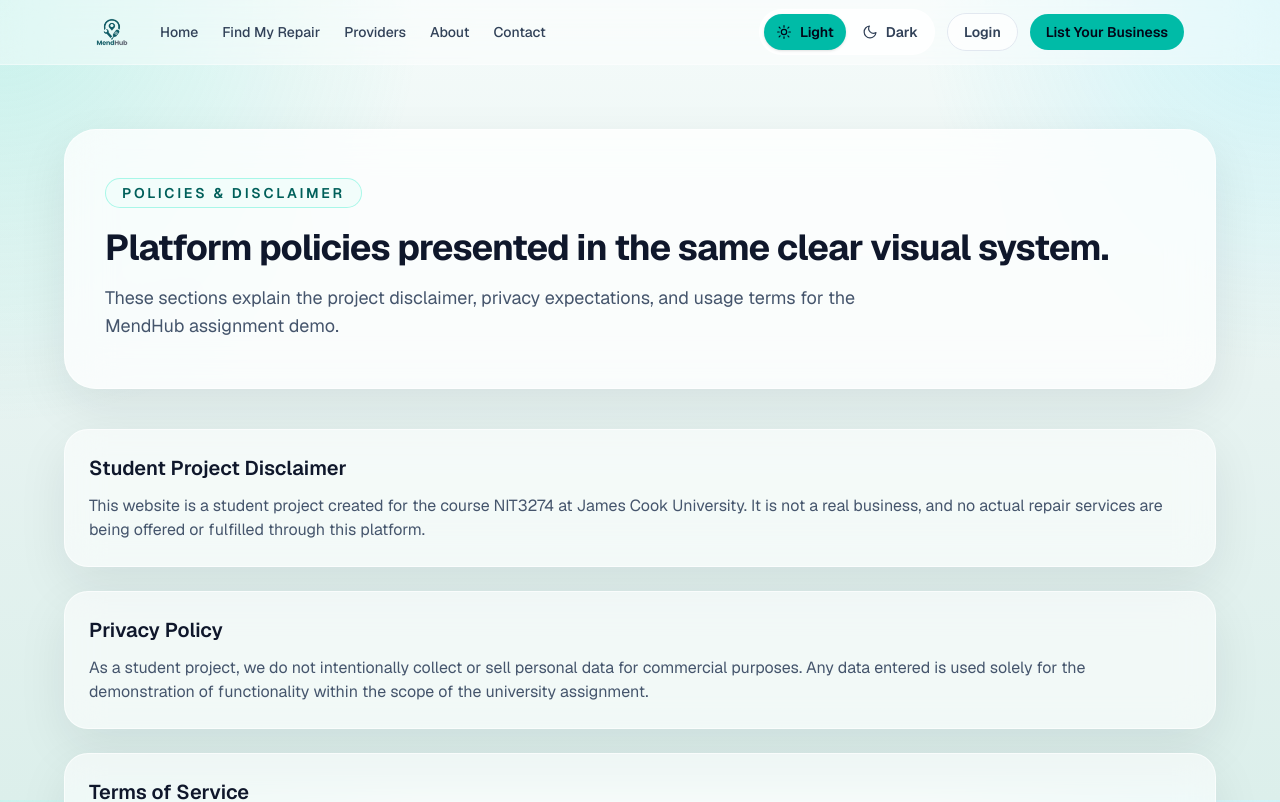
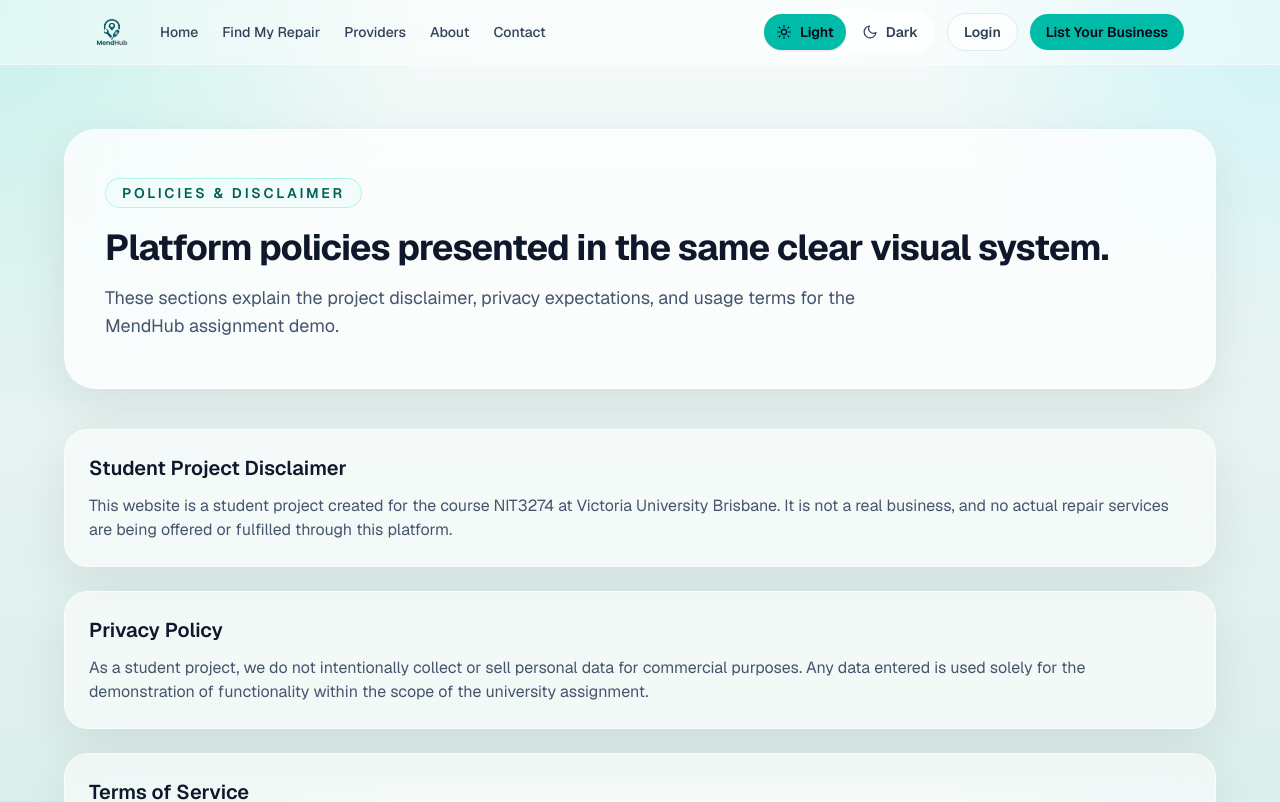
Before and after one commit to Aryasuwegatama/MendHub, a Next.js app: page /policies in a window 1280 px wide. Shown: the top 802 px of the page. Built offline with nearby package versions, Linux system fonts and the light colour scheme.

Commit message:
feat: implement site footer and policies page with project disclaimer

```diff
--- a/src/app/(marketing)/policies/page.tsx
+++ b/src/app/(marketing)/policies/page.tsx
@@ -21,7 +21,7 @@ export default function PoliciesPage() {
           <Card variant="default">
             <h2 className="text-xl font-semibold text-slate-900 dark:text-white">Student Project Disclaimer</h2>
             <p className="mt-3 text-slate-600 dark:text-slate-300">
-              This website is a student project created for the course NIT3274 at James Cook University. It is not a real business, and no actual repair services are being offered or fulfilled through this platform.
+              This website is a student project created for the course NIT3274 at Victoria University Brisbane. It is not a real business, and no actual repair services are being offered or fulfilled through this platform.
             </p>
           </Card>
 
--- a/src/components/layout/Footer.tsx
+++ b/src/components/layout/Footer.tsx
@@ -74,13 +74,13 @@ export default function Footer() {
               Follow
             </p>
             <div className="mt-4 flex items-center gap-3">
-              <Link href="#" aria-label="Facebook" className="inline-flex h-9 w-9 items-center justify-center rounded-full border border-slate-200 text-lg text-slate-600 transition hover:border-teal-300 hover:text-teal-700 dark:border-white/10 dark:text-slate-300 dark:hover:border-teal-300 dark:hover:text-teal-300">
+              <Link href="https://facebook.com" target="_blank" rel="noopener noreferrer" aria-label="Facebook" className="inline-flex h-9 w-9 items-center justify-center rounded-full border border-slate-200 text-lg text-slate-600 transition hover:border-teal-300 hover:text-teal-700 dark:border-white/10 dark:text-slate-300 dark:hover:border-teal-300 dark:hover:text-teal-300">
                 📘
               </Link>
-              <Link href="#" aria-label="X" className="inline-flex h-9 w-9 items-center justify-center rounded-full border border-slate-200 text-lg text-slate-600 transition hover:border-teal-300 hover:text-teal-700 dark:border-white/10 dark:text-slate-300 dark:hover:border-teal-300 dark:hover:text-teal-300">
+              <Link href="https://x.com" target="_blank" rel="noopener noreferrer" aria-label="X" className="inline-flex h-9 w-9 items-center justify-center rounded-full border border-slate-200 text-lg text-slate-600 transition hover:border-teal-300 hover:text-teal-700 dark:border-white/10 dark:text-slate-300 dark:hover:border-teal-300 dark:hover:text-teal-300">
                 🐦
               </Link>
-              <Link href="#" aria-label="Instagram" className="inline-flex h-9 w-9 items-center justify-center rounded-full border border-slate-200 text-lg text-slate-600 transition hover:border-teal-300 hover:text-teal-700 dark:border-white/10 dark:text-slate-300 dark:hover:border-teal-300 dark:hover:text-teal-300">
+              <Link href="https://www.instagram.com/mendhubau/" target="_blank" rel="noopener noreferrer" aria-label="Instagram" className="inline-flex h-9 w-9 items-center justify-center rounded-full border border-slate-200 text-lg text-slate-600 transition hover:border-teal-300 hover:text-teal-700 dark:border-white/10 dark:text-slate-300 dark:hover:border-teal-300 dark:hover:text-teal-300">
                 📷
               </Link>
             </div>
```
